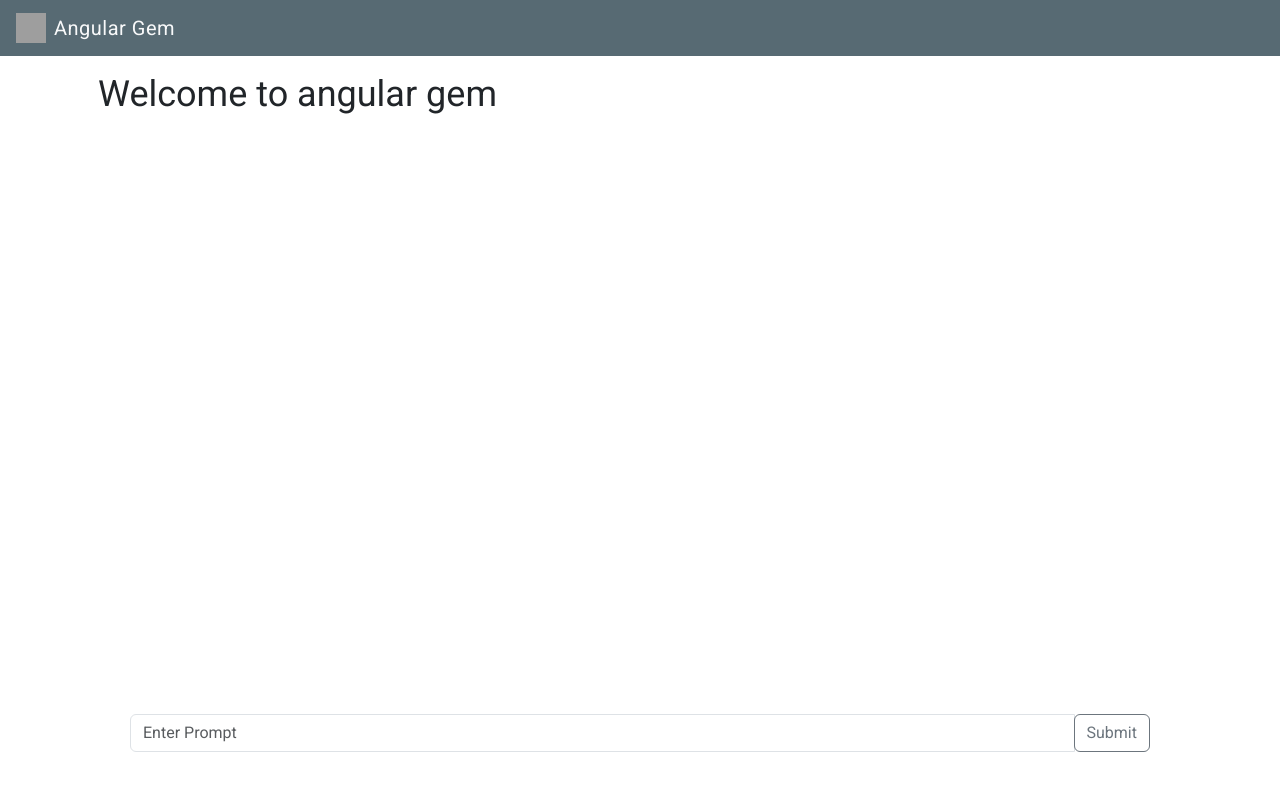
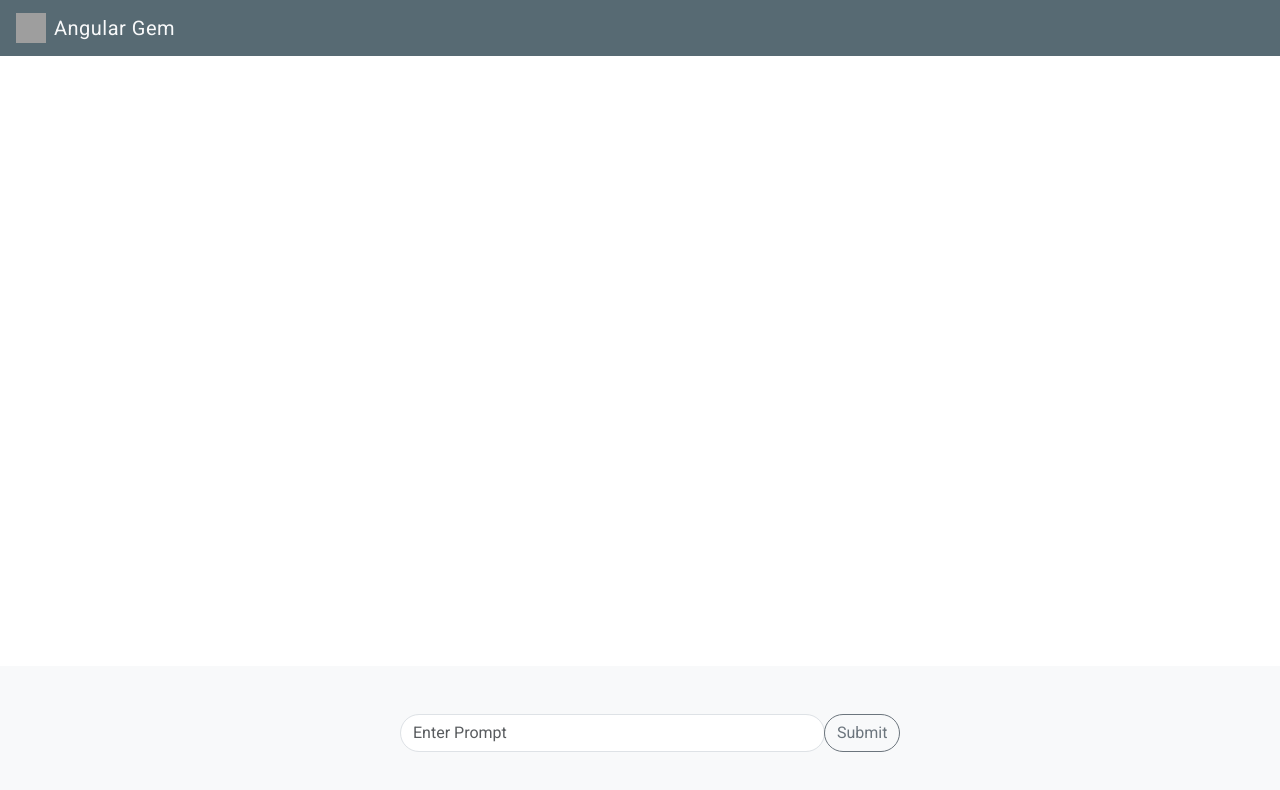
Before and after one commit to anupam-123/angular-gem, an Angular app: page /chat in a window 1280 px wide. Shown: the top 790 px of the page. Built offline with nearby package versions, Linux system fonts and the light colour scheme; grey boxes are pictures that could not be loaded.

Commit message:
Optimize done in gemini service

```diff
--- a/src/app/auth/auth.component.html
+++ b/src/app/auth/auth.component.html
@@ -13,5 +13,7 @@
       </mat-form-field>
     </form>
   </div>
-  <div></div>
+  <button (click)="onSubmit('/chat')" class="btn btn-outline-primary">
+    Login
+  </button>
 </div>
--- a/src/app/auth/auth.component.ts
+++ b/src/app/auth/auth.component.ts
@@ -1,16 +1,18 @@
 import { Component } from '@angular/core';
-import {MatInputModule} from '@angular/material/input';
-import {MatFormFieldModule} from '@angular/material/form-field';
-
-
+import { MatInputModule } from '@angular/material/input';
+import { MatFormFieldModule } from '@angular/material/form-field';
+import { Router } from '@angular/router';
 
 @Component({
   selector: 'app-auth',
   standalone: true,
   imports: [MatInputModule, MatFormFieldModule],
   templateUrl: './auth.component.html',
-  styleUrl: './auth.component.css'
+  styleUrl: './auth.component.css',
 })
 export class AuthComponent {
-
+  constructor(private route: Router) {}
+  onSubmit(arg0: string) {
+    this.route.navigate([arg0]);
+  }
 }
--- a/src/app/chat-section/button-component/button-component.component.css
+++ b/src/app/chat-section/button-component/button-component.component.css
@@ -0,0 +1,6 @@
+.custom-form {
+  display: inline;
+  width: 72%;
+  padding-left: 22rem;
+  border-radius: 1rem;
+}
--- a/src/app/chat-section/button-component/button-component.component.html
+++ b/src/app/chat-section/button-component/button-component.component.html
@@ -1,15 +1,21 @@
-<form [formGroup]="myForm" (ngSubmit)="submitMessage(myForm)">
-  <div class="input-group">
+<form
+  [formGroup]="myForm"
+  (ngSubmit)="submitMessage(myForm)"
+  class="d-flex flex-row align-items-center custom-form"
+>
+  <div class="input-group d-flex flex-row align-items-center">
     <input
       type="text"
-      class="form-control"
+      class="form-control rounded-pill"
       placeholder="Enter Prompt"
       aria-label="Recipient's username"
       aria-describedby="basic-addon2"
       formControlName="prompt"
     />
     <div class="input-group-append">
-      <button class="btn btn-outline-secondary" type="submit">Submit</button>
+      <button class="btn btn-outline-secondary rounded-pill" type="submit">
+        Submit
+      </button>
     </div>
   </div>
 </form>
--- a/src/app/chat-section/button-component/button-component.component.ts
+++ b/src/app/chat-section/button-component/button-component.component.ts
@@ -9,11 +9,13 @@ import {
 } from '@angular/forms';
 import { BrowserModule } from '@angular/platform-browser';
 import { GeminiService } from '../../gemini.service';
+import { MatIconModule } from '@angular/material/icon';
+import { CommonModule } from '@angular/common';
 
 @Component({
   selector: 'app-button-component',
   standalone: true,
-  imports: [FormsModule, ReactiveFormsModule],
+  imports: [FormsModule, ReactiveFormsModule, MatIconModule, CommonModule],
   templateUrl: './button-component.component.html',
   styleUrls: ['./button-component.component.css'],
 })
@@ -32,6 +34,11 @@ export class ButtonComponentComponent implements OnInit {
   }
 
   async submitMessage(message: FormGroup) {
-    await this.geminiService.generateText(message.value.prompt);
+    try {
+      await this.geminiService.generateText(message.value.prompt);
+      this.myForm.reset();
+    } catch (e) {
+      console.log(e);
+    }
   }
 }
--- a/src/app/chat-section/chat-section.component.css
+++ b/src/app/chat-section/chat-section.component.css
@@ -5,6 +5,8 @@
   height: 93vh;
   /* border: 1px solid black; Replace with desired color */
   /* box-sizing: border-box; */
+  padding-left: 1rem;
+  padding-right: 1rem;
 }
 
 /* .flex-fi {
@@ -26,9 +28,13 @@
 .conversation-section {
   display: flex;
   flex-grow: 1;
-  padding: 1rem; /* Adjust padding as needed */
+  padding: 1rem;
 }
 
 .button-component {
-  padding: 3rem; /* Adjust padding as needed */
+  padding: 3rem;
 }
+
+textarea {
+  background-clip: content-box;
+}
--- a/src/app/chat-section/chat-section.component.html
+++ b/src/app/chat-section/chat-section.component.html
@@ -3,5 +3,7 @@
   <app-conversation-section
     class="conversation-section"
   ></app-conversation-section>
-  <app-button-component class="button-component"></app-button-component>
+  <app-button-component
+    class="button-component fixed-bottom textarea bg-light"
+  ></app-button-component>
 </div>
--- a/src/app/chat-section/conversation-section/conversation-section.component.css
+++ b/src/app/chat-section/conversation-section/conversation-section.component.css
@@ -1,10 +1,7 @@
 .custom-style {
   max-width: 53rem;
+  min-height: 3rem;
 }
-
-/* .custom-style-user {
-  padding: 2rem;
-} */
 
 .custom {
   max-width: 51rem;
--- a/src/app/chat-section/conversation-section/conversation-section.component.html
+++ b/src/app/chat-section/conversation-section/conversation-section.component.html
@@ -1,31 +1,38 @@
 <div class="conversation-section">
-  <div>
+  <ng-container
+    class="d-flex flex-column w-100 overflow-auto border border-black"
+  >
+    <div class="conversation-section">
+      <!-- <div>
         <h3>Welcome to angular gem</h3>
-  </div>
-  <ng-container class="d-flex flex-column w-100 overflow-auto">
-    @for (item of chatHistory; track chatHistory ) { @if (item.from === 'user')
-    {
-    <div class="d-flex gap-2 custom-style custom-style-user">
+      </div> -->
+      <ng-container
+        class="d-flex flex-column w-100 overflow-auto border border-black"
+      >
+        <div
+          *ngFor="let item of chatHistory"
+          class="d-flex gap-2"
+          [ngClass]="
+            item.from === 'user'
+              ? 'custom-style custom-style-user'
+              : 'custom-style custom-style-message'
+          "
+        >
           <mat-icon
             aria-hidden="false"
             aria-label="Example home icon"
-        fontIcon="person"
+            [fontIcon]="item.from === 'user' ? 'person' : 'psychology'"
           ></mat-icon>
-      <span [innerHTML]="item.message"></span>
+          <span
+            [innerHTML]="item.message"
+            class="text-justify custom-style"
+          ></span>
         </div>
-    } @else {
-    <div class="d-flex gap-2 custom-style custom-style-message">
-      <mat-icon
-        aria-hidden="false"
-        aria-label="Example home icon"
-        fontIcon="psychology"
-        class="custom-icon"
-      ></mat-icon>
-      <span [innerHTML]="item.message"></span>
+      </ng-container>
     </div>
-    } }
-  </ng-container>
-  <!-- <ng-container class="d-flex flex-column w-100 overflow-auto">
+
+    <!-- </ng-container>
+  <ng-container class="d-flex flex-column w-100 overflow-auto">
     <div class="d-flex gap-2 custom-style custom-style-message">
       <mat-icon
         aria-hidden="false"
@@ -82,4 +89,5 @@
       >
     </div>
   </ng-container> -->
+  </ng-container>
 </div>
--- a/src/app/chat-section/conversation-section/conversation-section.component.ts
+++ b/src/app/chat-section/conversation-section/conversation-section.component.ts
@@ -1,25 +1,30 @@
-import { Component, inject, OnInit, signal } from '@angular/core';
+import { Component, OnInit, ChangeDetectorRef } from '@angular/core';
 import { MatIconModule } from '@angular/material/icon';
-import { MessageService } from '../message.service';
 import { GeminiService } from '../../gemini.service';
-import { TitleStrategy } from '@angular/router';
+import { CommonModule } from '@angular/common';
 
 @Component({
   selector: 'app-conversation-section',
   standalone: true,
-  imports: [MatIconModule],
+  imports: [MatIconModule, CommonModule],
   templateUrl: './conversation-section.component.html',
-  styleUrl: './conversation-section.component.css',
+  styleUrls: ['./conversation-section.component.css'],
 })
 export class ConversationSectionComponent implements OnInit {
-  messages: string[] = [];
+  chatHistory: any[] = [];
 
-  constructor(private getMessageHistory: GeminiService) {}
+  constructor(
+    private getMessageHistory: GeminiService,
+    private cdr: ChangeDetectorRef
+  ) {}
 
-  chatHistory: any[] = [];
   ngOnInit(): void {
     this.getMessageHistory.getMessageHistory().subscribe((data) => {
-      if (data) this.chatHistory.push(data);
+      if (data) {
+        // Push each message to chatHistory array
+        this.chatHistory = [...this.chatHistory, data];
+        this.cdr.detectChanges(); // Trigger change detection if necessary
+      }
     });
   }
 }
--- a/src/app/gemini.service.ts
+++ b/src/app/gemini.service.ts
@@ -10,16 +10,20 @@ import { marked } from 'marked';
 export class GeminiService {
   private generativeAI: GoogleGenerativeAI | null = null;
 
+  // Define your system instruction here
+  private systemInstruction =
+    'You are a helpful assistant that answers questions concisely.';
+
   constructor() {
     this.generativeAI = new GoogleGenerativeAI(environment.apiKey);
   }
-
   private messageHistory: BehaviorSubject<any> = new BehaviorSubject(null);
 
   async generateText(prompt: string) {
-    if (prompt) {
-      new Error('Prompt is empty');
+    if (!prompt) {
+      throw new Error('Prompt is empty');
     }
+
     const model = this.generativeAI!.getGenerativeModel({
       model: 'gemini-1.5-flash',
     });
@@ -29,16 +33,16 @@ export class GeminiService {
       message: prompt,
     });
 
-    const result = await model.generateContent(prompt);
-    // const textResponse = result.response.text();
-    const html = marked.parse(result.response.text());
+    const result = await model.generateContent(`${prompt}`);
+
+    const transpiledResponse = marked.parse(result.response.text());
 
     this.messageHistory.next({
       from: 'Bot',
-      message: html,
+      message: transpiledResponse,
     });
-    // console.log('From the result', result.response.text);
   }
+
   public getMessageHistory(): Observable<any> {
     return this.messageHistory.asObservable();
   }
```
Also changed, not shown: 1 other file (tests, documents, lock files or other folders). Lines whose indentation alone changed are shown as unchanged.
